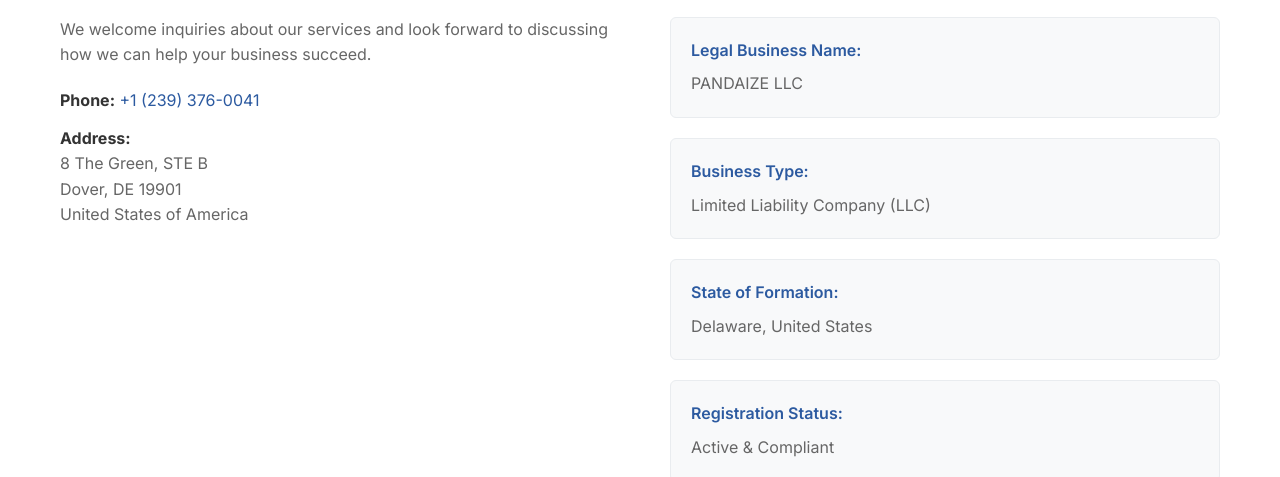
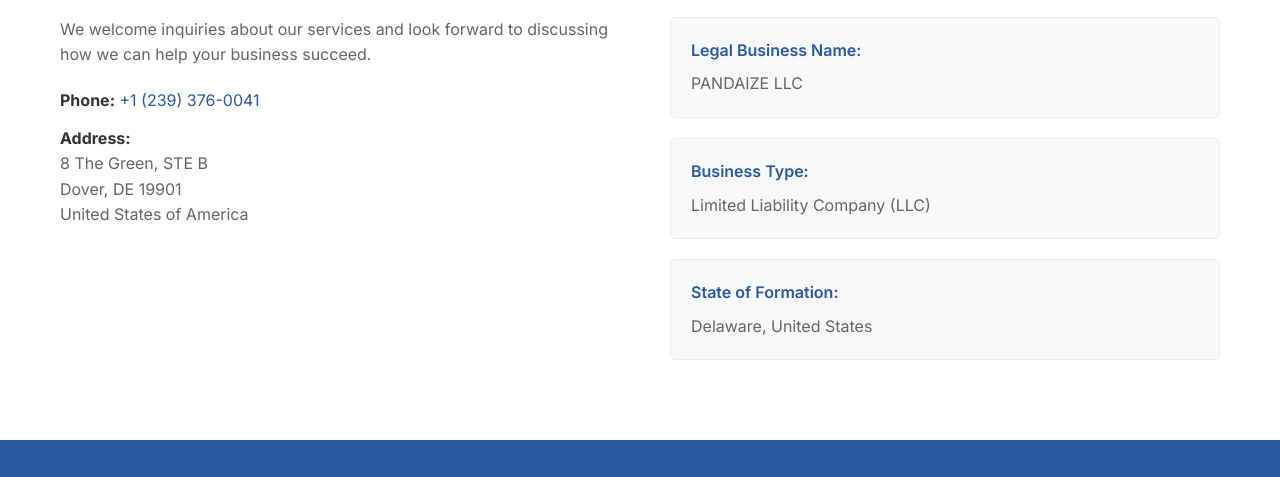
Before and after one commit to samurai807/landing-page, a plain HTML site: page index.html in a window 1280 px wide. Shown: the part 2054-2531 px from the top of the page. Drawn offline with Linux system fonts and the light colour scheme.

Commit message:
Remove registration status field
- Removed 'Registration Status: Active & Compliant'
- Normal business websites don't display compliance status
- Keeps the essential business information only
- More natural and professional appearance

```diff
--- a/index.html
+++ b/index.html
@@ -158,10 +158,6 @@
                                 <strong>State of Formation:</strong>
                                 <span>Delaware, United States</span>
                             </div>
-                            <div class="info-item">
-                                <strong>Registration Status:</strong>
-                                <span>Active & Compliant</span>
-                            </div>
                         </div>
                     </div>
                 </div>
```
